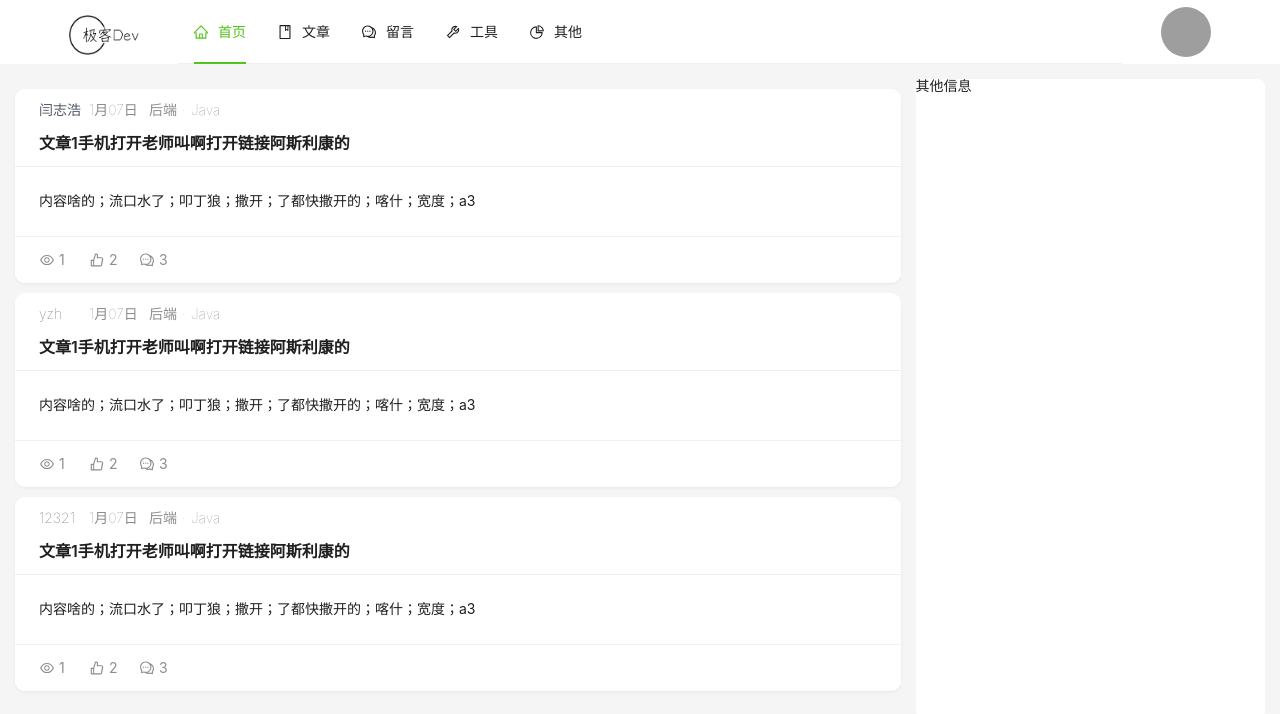
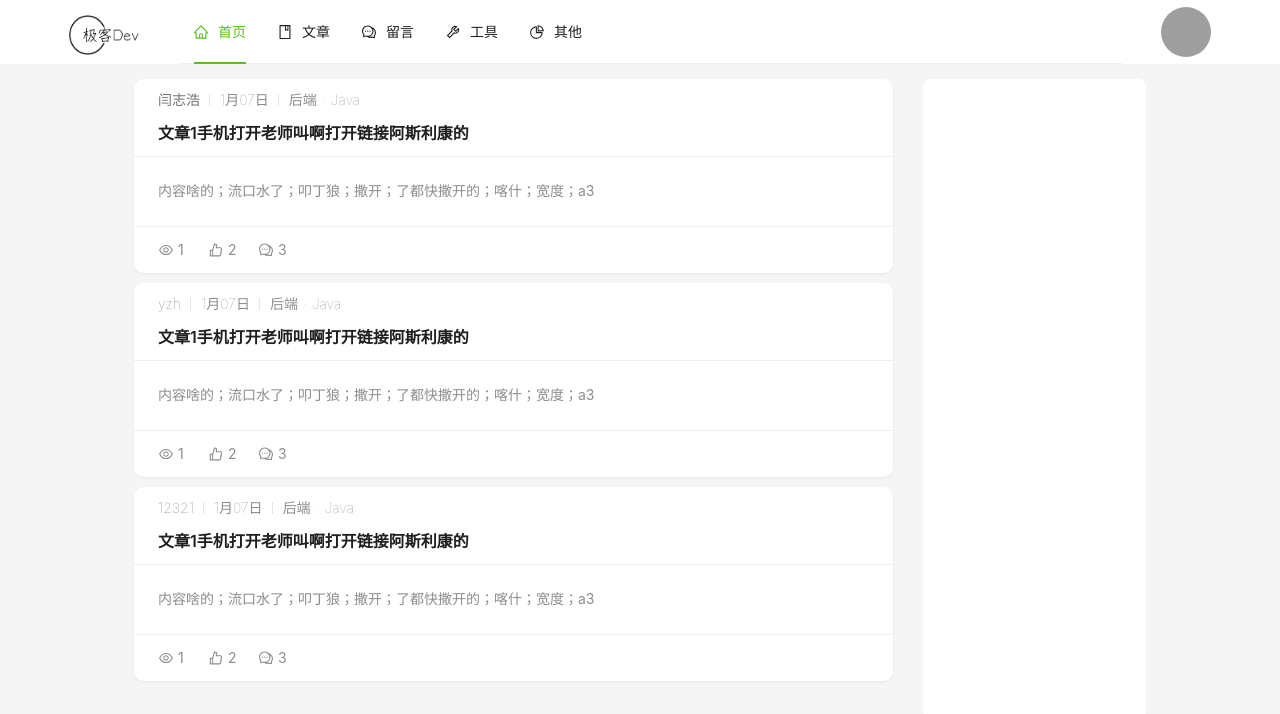
Before and after one commit to rainbow401/react-blog, a React (Vite) app: page /home in a window 1280 px wide. Shown: the top 714 px of the page. Built offline with nearby package versions, Linux system fonts and the light colour scheme; sample sign-in values are in the browser's storage; grey boxes are pictures that could not be loaded.

Commit message:
update artilceList

```diff
--- a/src/views/home/ArticleList/Article/Title/index.tsx
+++ b/src/views/home/ArticleList/Article/Title/index.tsx
@@ -1,7 +1,7 @@
 import React from "react";
 import PropTypes from "prop-types";
 
-import styles from './title.module.scss'
+import styles from "./title.module.scss";
 
 const formatTime = (date: Date) => {
   const year = date.getFullYear();
@@ -20,19 +20,15 @@ function Title(props: {
   username: string;
   tags: string[];
 }) {
-
-
   return (
-    <div>
-      <div>
-        <ul className={styles.items}>
-          <li>{props.username}</li>
-          <li>{formatTime(props.time)}</li>
-          <li className={styles.tags}>
-            <div>{props.tags[0]}</div>
-            <div>{props.tags[1]}</div>
-          </li>
-        </ul>
+    <div className={styles.main}>
+      <div className={styles.items}>
+        <div className={styles.username}>{props.username}</div>
+        <div className={styles.date}>{formatTime(props.time)}</div>
+        <div className={styles.tags}>
+          <div>{props.tags[0]}</div>
+          <div>{props.tags[1]}</div>
+        </div>
       </div>
       <div className={styles.title}>{props.title}</div>
     </div>
--- a/src/views/home/ArticleList/Article/Title/title.module.scss
+++ b/src/views/home/ArticleList/Article/Title/title.module.scss
@@ -1,4 +1,6 @@
-.items{
+.main {
+}
+.items {
   display: flex;
   flex-direction: row;
   color: rgba(0, 0, 0, 0.45);
@@ -6,14 +8,37 @@
   font-weight: 50;
   margin-top: 10px;
   margin-bottom: 10px;
-  li:first-child {
-    color: #515767;
-    font-size: 14px;
+  .username {
+    color: rgba(84, 84, 84, 0.827);
+    padding-left: 0;
   }
 }
 
-.tags{
-  margin-left:10px;
+
+.items > div{
+  padding-right: 10px; /* 设置间距 */
+  padding-left: 10px;
+  position: relative;
+}
+
+.items > div::after {
+  content: " ";
+  position: absolute;
+  top: 50%;
+  right: 0;
+  transform: translateY(-50%);
+  height: 12px;
+  width: 1px;
+  background-color: #e5e6eb;
+}
+
+
+
+.items > div:last-child::after {
+  display: none; /* 最后一个 div 后面不显示分隔线 */
+}
+
+.tags {
   display: flex;
   flex-direction: row;
   color: rgba(0, 0, 0, 0.45);
@@ -28,4 +53,5 @@
 
 .title {
   margin-bottom: 10px;
+  margin-top: 10px;
 }
--- a/src/views/home/ArticleList/Article/article.module.scss
+++ b/src/views/home/ArticleList/Article/article.module.scss
@@ -1,5 +1,5 @@
 .article {
-    margin-top: 10px;
+    margin-bottom: 10px;
     ul {
         // display: inline !important;
         li {
@@ -11,3 +11,8 @@
         }
     }
 }
+
+.content {
+    color: rgba(0, 0, 0, 0.45);
+
+}
--- a/src/views/home/ArticleList/Article/index.tsx
+++ b/src/views/home/ArticleList/Article/index.tsx
@@ -22,7 +22,7 @@ function Article(props: Article) {
           <CommonAction count={props.comment}></CommonAction>,
         ]}
       >
-        {props.content}
+        <div className={styles.content}>{props.content}</div>
       </Card>
     </div>
   );
--- a/src/views/home/Info/index.tsx
+++ b/src/views/home/Info/index.tsx
@@ -10,7 +10,7 @@ function Index() {
 
   return (
     <div className={styles.info} style={{background: colorBgContainer, borderRadius: borderRadius}}>
-      其他信息
+
     </div>
   );
 }
--- a/src/views/home/home.module.scss
+++ b/src/views/home/home.module.scss
@@ -9,14 +9,15 @@
   justify-content: center;
 
   .left {
-    width: 70%;
+    width: 60%;
   }
 
   .info {
-    width: calc(30% - 30px);
+    width: calc(20% - 30px);
+    margin-left: 15px;
   }
 
   .card {
-    margin-bottom: 10px;
+    // margin-bottom: 10px;
   }
 }
```
